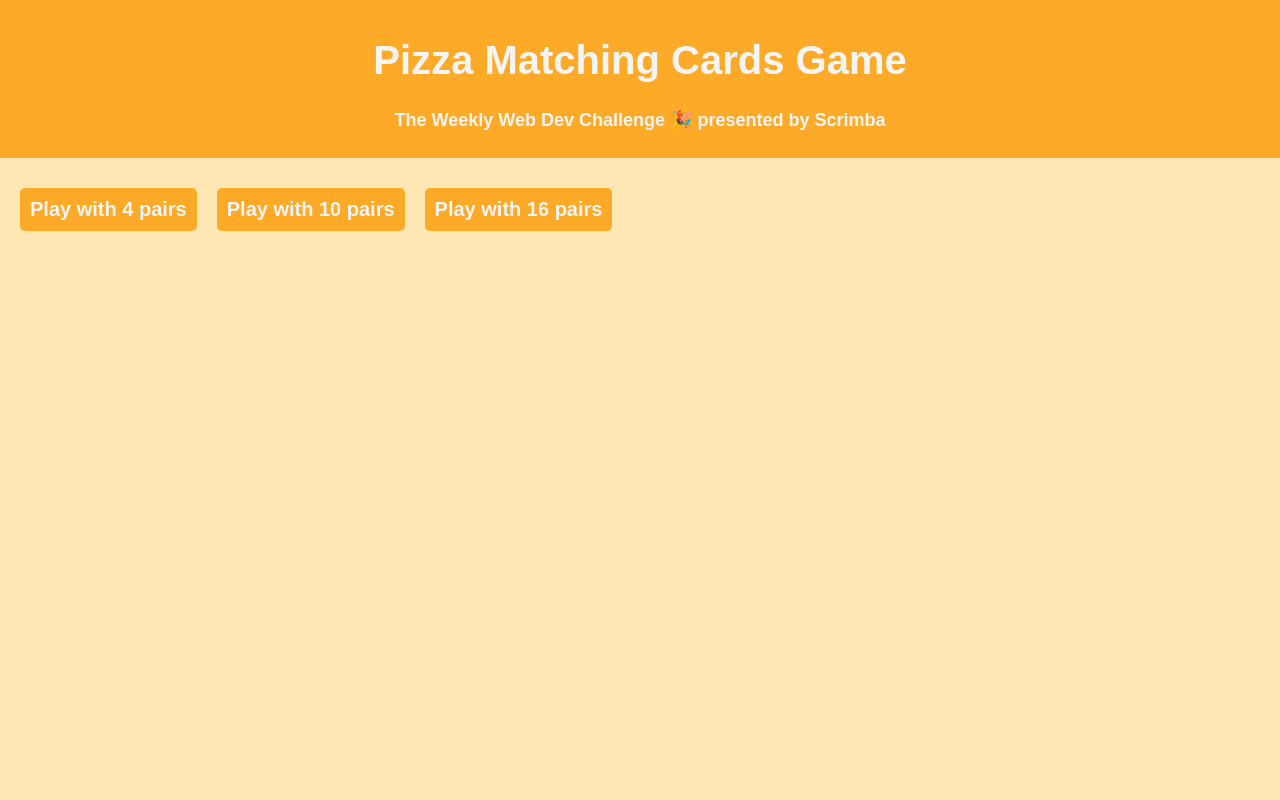
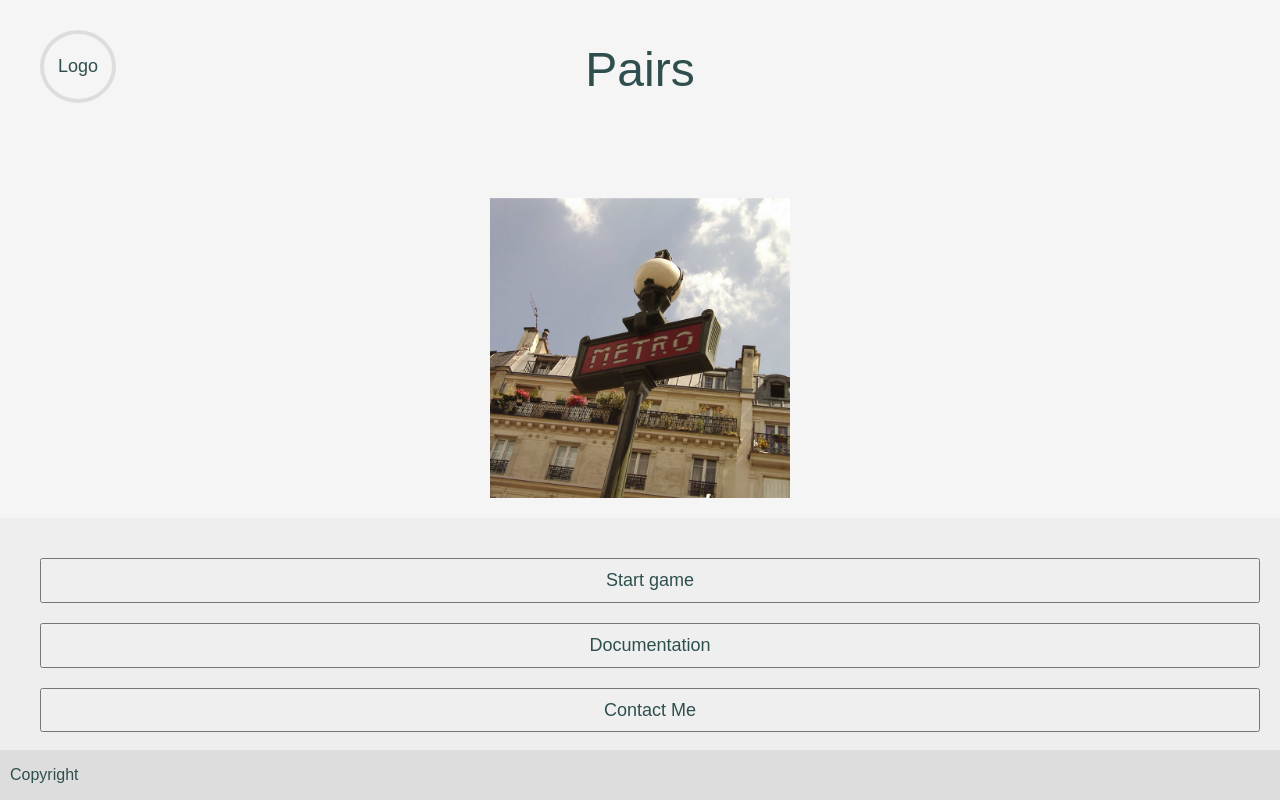
Before and after one commit to jmruehl/pairs_challenge, a plain HTML site: page index.html in a window 1280 px wide. Drawn offline with nearby package versions, Linux system fonts and the light colour scheme.

Commit message:
Implement wire-framed layout

```diff
--- a/index.css
+++ b/index.css
@@ -2,47 +2,51 @@
     margin: 0;
     padding: 0;
     font-family: Arial;
-    background: #fee7b2;
-    color: #0f0900
+    background: whitesmoke;
+    color: darkslategrey;
+    height: 100vh;
 }
 
 header {
-    background: #fcaa27;
     padding: 10px;
     text-align: center;
-    color: whitesmoke;
     font-size: 18px;
-    font-weight: bold;
 }
 
+
 h1 {
-    font-size: 40px;
+    font-size: 48px;
+    font-weight: normal;
 
 }
 
-section {
-    padding: 0 10px;
+a {
+    text-decoration: none;
+    color: inherit;
+
 }
 
-.buttons {
-    display: flex;
-    padding-top: 20px;
+.btn-wrapper {
+    color: inherit;
+    background: #eee;
+    padding: 30px;
+    display: grid;
+
 }
 
 button {
-    display: block;
-    background: #fcaa27;
-    color: whitesmoke;
-    border: none;
+    border: soldid 1px darkslategray;
+    color: inherit;
     padding: 10px;
+    font-size: 18px;
+    width: 100%;
     margin: 10px;
-    font-weight: bold;
-    font-size: 20px;
-    border-radius: 5px;
+
 }
 
 #match, #no-match, #restart {
     display: none;
+    text-align: center;
 
 }
 
@@ -55,7 +59,7 @@
 }
 
 .card-background {
-    background-color: #fcaa27;
+    background-color: #ddd;
     margin: 3px;
     width: 150px;
     height: 150px;
@@ -63,10 +67,35 @@
 }
 
 img {
-    width: 110px;
-    height: 110px;
-    display: stretch;
+    width: 300px;
+    height: 300px;
+    display: none;
     padding: 20px;
-    opacity: 0;
     object-fit: cover;
+    margin: 0 auto;
 }
+
+@media (min-width: 500px) and (orientation: landscape) {
+    img {
+        display: block;
+    }
+    .welcome {
+        opacity: 0;
+    }
+}
+
+@media (min-width: 500px) and (orientation: portrait) {
+    body {
+        background: orange;
+    }
+}
+
+footer {
+    background: #ddd;
+    position: fixed;
+    bottom: 0;
+    left: 0;
+    right: 0;
+    padding-left: 10px;
+
+}
--- a/index.html
+++ b/index.html
@@ -3,19 +3,17 @@
         <link rel="stylesheet" href="index.css">
     </head>
     <body>
-        <header><h1>Pizza Matching Cards Game</h1><p class="header">The Weekly Web Dev Challenge 🎉 presented by Scrimba</p>
+        <header>
+            <div style="position: fixed; left: 40px; top: 30px; border-radius: 50%; border: solid 4px #ddd; padding: 22px 14px;">Logo</div>
+            <h1>Pairs</h1><p class="welcome">Welcome!</p>
         </header>
-        <section>
-        <div class="buttons">
-        <button id = "btn4">Play with 4 pairs</button>
-        <button id = "btn10">Play with 10 pairs</button>
-        <button id = "btn16">Play with 16 pairs</button>
-        <button id="match">Matching!</button>
-        <button id="no-match">Return Cards</button>
-        <button id="restart">Restart game</button>
+        <img src="images/MLNA0017.JPG" alt= ""/>
+        <div class="btn-wrapper">
+        <a href="game.html"><button id = "">Start game</button></a>
+        <a><button id ="">Documentation</button></a>
+        <a><button id="">Contact Me</button></a>
         </div>
-        <div id="game"></div>
-        </section>
+        <footer><p>Copyright</p></footer>
         <script src="index.js"></script>
     </body>
 </html>
--- a/index.js
+++ b/index.js
@@ -68,18 +68,6 @@
     })
 }
 
-/*
-function notMatchedCards() {
-    document.querySelectorAll('img').forEach(card => {
-        if(card.style.background !== 'rgb(254, 231, 178)')
-            {card.style.opacity = '0'
-        }
-        if (card.style.background !== 'rgb(254, 231, 178) none repeat scroll 0% 0%') {
-            card.style.opacity = '0'
-        }
-    })
-} */
-
 
 function restartGame() {
     location.reload()
@@ -99,8 +87,6 @@
 
 function showCard(card) {
         card.style.opacity = '1'
-
-
 }
 
 
@@ -108,7 +94,7 @@
    btn4.style.display = 'none'
    btn10.style.display = 'none'
    btn16.style.display = 'none'
-   btnMatch.style.display = 'flex'
-   btnNo.style.display = 'flex'
-   btnRestart.style.display = 'flex'
+   btnMatch.style.display = 'block'
+   btnNo.style.display = 'block'
+   btnRestart.style.display = 'block'
 }
```
Also changed, not shown: game.html (added, +21 -0 lines), images/MLNA0017.JPG (added), 1 other file.
